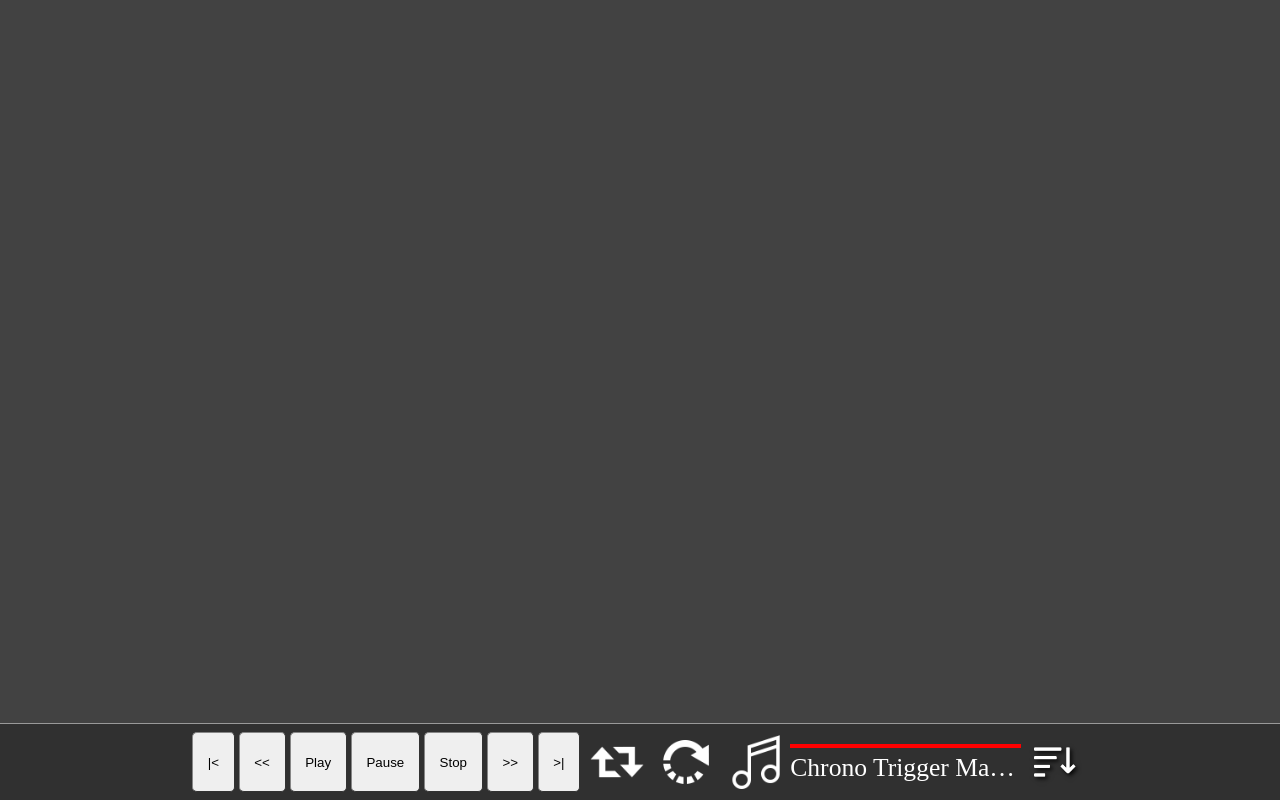
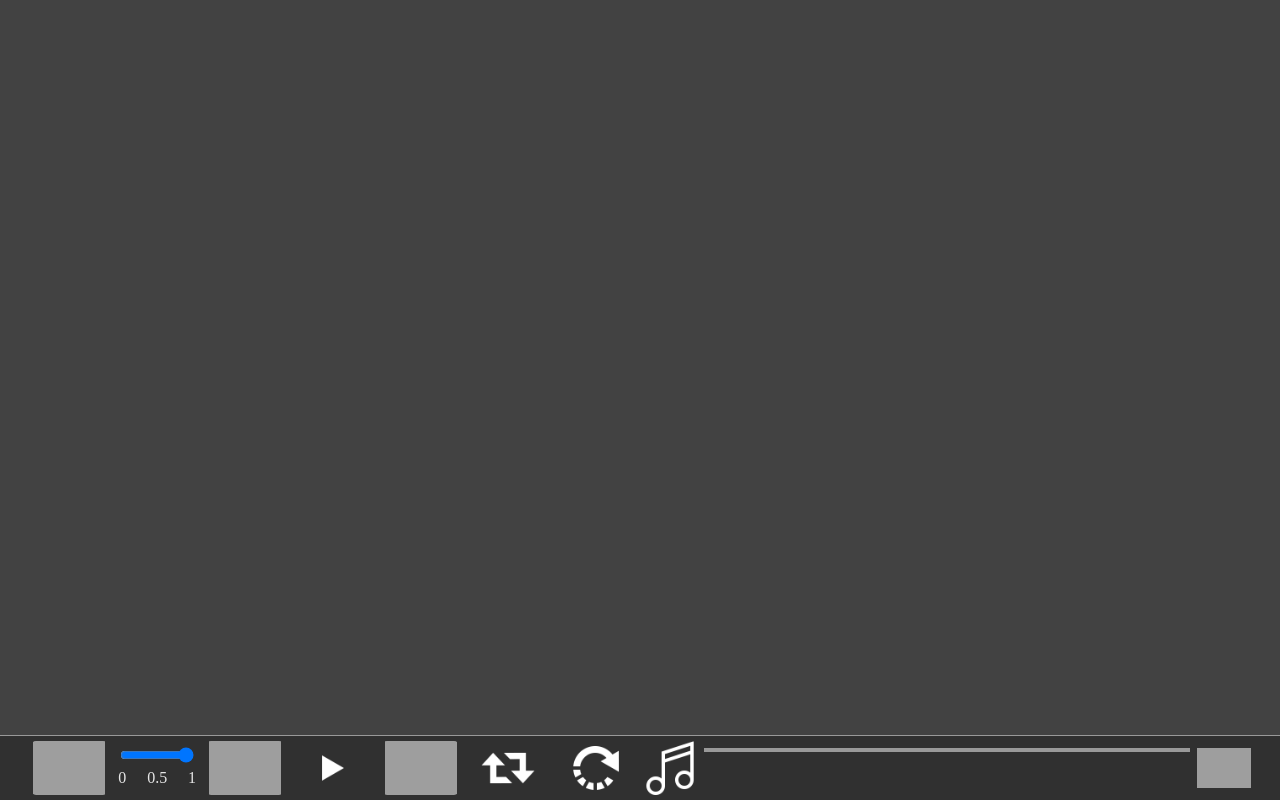
Before and after one commit to KenanTurner/WhoopRadio, a PHP site: page / in a window 1280 px wide. Run offline with PHP 8.4, Linux system fonts and the light colour scheme; grey boxes are pictures that could not be loaded.

Commit message:
Moving to new Dev enviroment

```diff
--- a/css/style.css
+++ b/css/style.css
@@ -4,15 +4,28 @@ body {
 	color: #E6E6E6;
 	font-size: 100%;
 	/* make room for footer */
-	margin-bottom: 62px;
+	margin-bottom: 65px;
+}
+.controls-container {
+	box-sizing: border-box;
+	display: flex;
+	width: 100%;
+	margin-left: auto;
+	margin-right: auto;
+	padding-left: 2%;
+	padding-right: 2%;
+	align-items: center;
+	flex-wrap: wrap-reverse;
+}
+.controls-container > *{
+	box-sizing: border-box;
+	flex-grow: 1;
+	flex-basis: 50%;
+	min-width: 540px;
 }
 .controls {
 	display: flex;
 	justify-content: space-evenly;
-	padding: 6px;
-	max-width: 900px;
-	margin-left: auto;
-	margin-right: auto;
 }
 .controls > *{ /*selects all children*/
 	padding: 12px;
@@ -27,6 +40,30 @@ body {
 	color: white;
 	border-color: white;
 	border-style: solid;
+}
+.controls-container .track:hover {
+	background: unset;
+}
+#volume-container {
+	display: flex;
+	flex-wrap: wrap;
+}
+#volume-container > *:first-child {
+	width: 100%;
+	flex-basis: 100%;
+}
+#volume-container > *:nth-child(3) {
+	margin-left:auto;
+	margin-right:auto;
+}
+.track > #progress-container{
+	flex-grow: 1;
+}
+.track > #current-track-img{
+	margin-right: 4px;
+}
+.track > #queue{
+	margin-left: 4px;
 }
 .playing {
 	background-image: linear-gradient(to right, #0000FF , #FF0000);
@@ -56,7 +93,10 @@ footer {
 	padding: 0px;
 	display: flex;
 	cursor: pointer;
-	padding-top: 8px;
+	padding-top: 4px;
+}
+#progress-container > *{
+	pointer-events: none;
 }
 #progress-container .track-title{
 	flex-basis: 100%;
@@ -66,7 +106,7 @@ footer {
 	margin-top: auto;
 	margin-bottom: auto;
 	height: 4px;
-	width: 100%;
+	width: 0%;
 }
 #current-duration {
 	background: #999999;
@@ -74,6 +114,7 @@ footer {
 	margin-bottom: auto;
 	flex-grow: 1;
 	height: 4px;
+	width: 100%;
 }
 
 /* Album related css below */
@@ -132,6 +173,7 @@ footer {
 	/*max-width: 900px;*/
 	margin-left: auto;
 	margin-right: auto;
+	padding-bottom: 10px;
 }
 .track-container > *{
 	max-height: 60px;
@@ -148,6 +190,7 @@ footer {
 	height: 60px;
 	box-sizing: border-box;
 	padding: 3px;
+	flex-shrink: 0;
 }
 .track-img {
 	height: 100%;
@@ -161,7 +204,7 @@ footer {
 	padding-left: 10px;
 	display: flex;
 	flex-direction: column;
-	max-width: 80%;
+	min-width: 10%;
 	margin-right: auto;
 }
 .track-title {
@@ -177,7 +220,7 @@ footer {
 	text-overflow: ellipsis;
 	white-space: nowrap;
 }
-.track:hover:not(.album-header){
+.track:hover{
 	background-color: rgba(0, 0, 0, 0.2);
 }
 
@@ -187,6 +230,9 @@ footer {
 		border-style: solid;
 		border-width: 0px;
 		border-bottom-width: 1px;
+}
+.album-header:hover{
+	background: unset;
 }
 /*.album-header >:nth-child(n+3):not(.bg-img-container) {
 		margin-left: auto;
@@ -218,3 +264,10 @@ footer {
     background-size: cover;
     z-index: -1;
 }
+.queue-title {
+	color: #ffffff;
+	font-size: 250%;
+	overflow: hidden;
+	text-overflow: ellipsis;
+	white-space: nowrap;
+}
--- a/index.html
+++ b/index.html
@@ -9,32 +9,45 @@
 	</head>
 	<body>
 		<footer>
-
-			<div class="track-container" id="footer-track-container"></div>
-			<div id="controls" class="controls">
-				<button id="previous">|<</button>
-				<button id="backward"><<</button>
-				<button id="play">Play</button>
-				<button id="pause">Pause</button>
-				<button id="stop">Stop</button>
-				<button id="forward">>></button>
-				<button id="next">>|</button>
+			<div id="controls" class="controls-container">
+				<div class="controls">
+					<div class="track-img-container" id="upload">
+						<img class="track-img" src="./images/upload-white.png"></img>
+					</div>
+					<div class="track-img-container" id="volume-container">
+						<input type="range" min="0" max="1" value="1" step="0.1" id="volume">
+						<div>0</div>
+						<div>0.5</div>
+						<div>1</div>
+					</div>
+					<div class="track-img-container" id="previous">
+						<img class="track-img" src="./images/previous-white.png"></img>
+					</div>
+					<div class="track-img-container" id="play">
+						<img class="track-img" src="./images/play-white.png"></img>
+					</div>
+					<div class="track-img-container" id="next">
+						<img class="track-img" src="./images/next-white.png"></img>
+					</div>
 					<div class="track-img-container" id="shuffle">
 						<img class="track-img" src="./images/shuffle-white.png"></img>
 					</div>
-				<div class="track-img-container" id="repeat">
+					<div class="track-img-container" id="loop">
 						<img class="track-img" src="./images/loop-white.png"></img>
 					</div>
-				<div class="track-img-container">
+				</div>
+				<div class="track">
+					<div class="track-img-container" id='current-track-img'>
 						<img class="track-img" src="./images/default-white.png"></img>
 					</div>
 					<div id="progress-container">
 						<div id="current-progress"></div>
 						<div id="current-duration"></div>
-					<div class="track-title">Chrono Trigger Main Theme - feat. Steven Feifke (from Chrono Trigger)</div>
+						<div class="track-title" id="current-track-title"><br></div>
 					</div>
-				<div class="track-img-container">
-					<img class="track-img" src="./images/sort-white-drop.png"></img>
+					<div class="track-img-container" id="queue">
+						<img class="track-img" src="./images/queue-white.png"></img>
+					</div>
 				</div>
 			</div>
 		</footer>
--- a/js/main.js
+++ b/js/main.js
@@ -5,14 +5,15 @@ import SC from '../js/plugins/SC/soundcloud.js';
 import VGM from '../js/plugins/VGM/vgm.js';
 import Custom from '../js/custom.js';
 import Album from '../js/custom-album.js';
+import MetaAlbum from '../js/custom-meta.js';
 import MM from '../MetaMusic/src/meta-music.js';
 Object.setPrototypeOf(HTML.Track,Custom); //This is poggers
 Object.setPrototypeOf(HTML.Track.prototype,Custom.prototype); //Like super poggers
-Object.setPrototypeOf(MM,Album); //This is poggers
-Object.setPrototypeOf(MM.prototype,Album.prototype); //Like super poggers
+Object.setPrototypeOf(MM,MetaAlbum); //This is poggers
+Object.setPrototypeOf(MM.prototype,MetaAlbum.prototype); //Like super poggers
 
 //Now it goes HTML.Track > Custom > Track
-let imports = [HTML,YT,BC,SC,VGM,Custom,Album,MM];
+let imports = [HTML,YT,BC,SC,VGM,Custom,Album,MM,MetaAlbum];
 function map(arr,obj={},f=function(i){return i}){arr.forEach(function(i){if(i.name) this[i.name] = f(i)}.bind(obj));return obj;}
 map(imports,window);
 console.log("Loaded");
@@ -28,36 +29,152 @@ mm.subscribe('error',function(err){
 });
 //mm.subscribe('all',function(e){console.log(e)});
 
+let upload_btn = document.getElementById("upload");
+let volume_btn = document.getElementById("volume");
 let previous_btn = document.getElementById("previous");
-let backward_btn = document.getElementById("backward");
 let play_btn = document.getElementById("play");
-let pause_btn = document.getElementById("pause");
-let stop_btn = document.getElementById("stop");
-let forward_btn = document.getElementById("forward");
 let next_btn = document.getElementById("next");
+let shuffle_btn = document.getElementById("shuffle");
+let loop_btn = document.getElementById("loop");
+let current_track_title = document.getElementById('current-track-title');
+let current_track_img = document.getElementById('current-track-img');
 
 let load_promise = mm.waitForEvent('ready');
 
+upload_btn.addEventListener('click',function(){
+	let url = window.prompt("Please enter the url:");
+	try{
+		let tmp = new URL(url);
+		//we need to determine if it is a track for album
+		//let p = [Album._validURL(url),Album._validAlbumURL(url)].filter(Boolean);
+		let isTrack = Album._validURL(url);
+		let isAlbum = Album._validAlbumURL(url);
+		if(isTrack && isAlbum){
+			if(window.confirm('Is this url for a track?')){
+				isAlbum = false;
+			}else if(window.confirm('Is this url for an album?')){
+				isTrack = false;
+			}else{
+				throw new Error("Cancelled");
+			}
+		}
+		if(isTrack){
+			return Album.fetchTrack(url)
+			.then(function(o){
+				if(!current_album || mm.equals(current_album)) return new Promise(function(res,rej){
+					window.alert("Click on any album to add the track");
+					waitForOpen = res
+				}).then(function(){return o});
+				return o;
+			})
+			.then(function(o){
+				let album = albums.find(function(a){
+					return a.equals(current_album);
+				});
+				let obj = album.toJSON();
+				obj.tracks.push(o);
+				return Album.uploadAlbum(obj)
+				.then(function(obj){
+					let pred = album.equals(current_album);
+					album.push(o);
+					if(pred){
+						Album.onClose(current_album);
+						current_album = album;
+						Album.onOpen(current_album);
+					}
+					return obj;
+				});
+			}).then(function(o){
+				console.log("Uploaded:",o);
+				window.alert("Upload Completed!");
+			});
+		}
+		if(isAlbum){
+			return Album.fetchAlbum(url)
+			.then(function(o){
+				return Album.uploadAlbum(o)
+				.then(function(obj){
+					let album = new Album(obj);
+
+					let index = albums.findIndex(function(a){
+						return a.title === obj.title && a.src === obj.src;
+					});
+					if(index === -1){
+						albums.push(album);
+					}else{
+						console.log(albums[index],current_album);
+						let pred = albums[index].equals(current_album);
+						albums[index] = album;
+						if(pred){
+							Album.onClose(current_album);
+							current_album = album;
+							Album.onOpen(current_album);
+						}
+					}
+					updateAlbums();
+					return obj;
+				});
+			}).then(function(o){
+				console.log("Uploaded:",o);
+				window.alert("Upload Completed!");
+			});
+		}
+		throw new Error("Invalid url");
+	}catch(e){
+		console.error(e);
+		window.alert("Upload Failed!");
+	}
+});
+volume_btn.addEventListener('change',function(e){
+	load_promise.then(mm.chain('setVolume',this.value));
+});
 previous_btn.addEventListener('click',function(){
 	load_promise.then(mm.chain('next',-1));
 });
-backward_btn.addEventListener('click',function(){
-	load_promise.then(mm.chain('fastForward',-5));
-});
 play_btn.addEventListener('click',function(){
-	load_promise.then(mm.chain('play'));
-});
-pause_btn.addEventListener('click',function(){
-	load_promise.then(mm.chain('pause'));
-});
-stop_btn.addEventListener('click',function(){
-	load_promise.then(mm.chain('stop'));
-});
-forward_btn.addEventListener('click',function(){
-	load_promise.then(mm.chain('fastForward',5));
+	if(mm._status.paused){
+		load_promise.then(mm.chain('play'));
+	}else{
+		load_promise.then(mm.chain('pause'));
+	}
 });
 next_btn.addEventListener('click',function(){
 	load_promise.then(mm.chain('next',1));
+});
+shuffle_btn.addEventListener('click',function(){
+	if(mm._status.shuffled){
+		load_promise.then(mm.chain('unshuffle'));
+	}else{
+		load_promise.then(mm.chain('shuffle'));
+	}
+});
+loop_btn.addEventListener('click',function(){
+	mm._status.repeat = !mm._status.repeat;
+	if(mm._status.repeat){
+		loop_btn.children[0].src = './images/loop-highlight.png';
+	}else{
+		loop_btn.children[0].src = './images/loop-white.png';
+	}
+});
+mm.subscribe('volumechange',function(e){
+	if(mm._status.volume !== volume_btn.value) volume_btn.value = mm._status.volume;
+});
+mm.subscribe('play',function(e){
+	play_btn.children[0].src = './images/pause-white.png';
+});
+mm.subscribe('pause',function(e){
+	play_btn.children[0].src = './images/play-white.png';
+});
+mm.subscribe('shuffle',function(e){
+	if(mm.length != 0) shuffle_btn.children[0].src = './images/shuffle-highlight.png';
+});
+mm.subscribe('sort',function(e){
+	shuffle_btn.children[0].src = './images/shuffle-white.png';
+});
+mm.subscribe('loaded',function(e){
+	current_track_title.innerText = mm._track.title;
+	current_track_title.title = mm._track.title;
+	current_track_img.children[0].src = mm._track.artwork_url || './images/default-white.png';
 });
 
 let previous_track = undefined;
@@ -68,9 +185,11 @@ mm.subscribe('loaded',function(e){
 });
 
 let progress_div = document.getElementById('current-progress');
+let duration_div = document.getElementById('current-duration');
 mm.subscribe('timeupdate',function(e){
 	let p = 100*mm._status.time/mm._status.duration;
 	progress_div.style.width = String(p)+"%";
+	duration_div.style.width = String(100-p)+"%";
 });
 
 //make progress bar clickable
@@ -99,7 +218,9 @@ Album.onClose = function(a){
 	});
 	parent.remove();
 }
+let waitForOpen = undefined;
 Album.onOpen = function(a){
+	if(waitForOpen && !a.equals(mm)) waitForOpen();
 	window.scrollTo(0, 0);
 	album_track_container.appendChild(a.toTrackContainer());
 	a.tracks.forEach(function(t){
@@ -113,6 +234,7 @@ Album.onLoad = function(a){
 	if(mm._track) mm.stop();
 	mm.clear();
 	mm.push(a);
+	mm.sort();
 	mm.load(a.tracks[0])
 	.then(mm.chain('play'));
 }
@@ -133,9 +255,16 @@ function historyChange(e){
 		if(mm.equals(e.state)) current_album=mm;
 		if(!current_album){
 			console.log("Disappearing album:",e.state);
-			if(e.state.title != mm.title) return; //I could make a new album here
-			mm.push(...e.state.tracks);
-			current_album = mm;
+			if(e.state.title === mm.title){
+				mm.push(...e.state.tracks);
+				current_album = mm;
+			}else{
+				let tmp = albums.find(function(a){
+					return a.title === e.state.title;
+				});
+				if(!tmp) return;
+				current_album = tmp;
+			}
 		}
 		Album.onOpen(current_album);
 	}
@@ -158,7 +287,28 @@ Custom.onUnload = function(t){
 		e.classList.remove('playing');
 	});
 }
+Custom.onOpen = function(t){
+	t.elements.forEach(function(e){
+		e.lastChild.style.display = "none"
+		t.toOptions().forEach(function(node){
+			e.appendChild(node);
+		})
+	});
+}
+Custom.onClose = function(t){
+	t.elements.forEach(function(e){
+		while(e.children.length > 3) e.removeChild(e.lastChild)
+		e.lastChild.style.display = "unset"
+	});
+}
+Custom.onAppend = function(t){
+	mm.push(t);
+}
+Custom.onInsert = function(t){
+	mm.insertNext(t);
+}
 function reloadAlbum(e){
+	if(!current_album) return;
 	let a = e.target;
 	if(!current_album.equals(a)) return;
 	Album.onClose(current_album);
@@ -170,19 +320,12 @@ mm.subscribe('clear',reloadAlbum);
 mm.subscribe('shuffle',reloadAlbum);
 mm.subscribe('sort',reloadAlbum);
 
-//keyboard controls
-let keyEvent = function(e,key_code,f,...args){
-	document.addEventListener(e, function(e){
-		if(e.key === key_code && f.name === "") return f(...args);
-		if(e.key === key_code) return mm[f](...args);
-	}, false);
-}
-let keyToggle = function(e,key_code,attr,f,g,...args){
-	document.addEventListener(e, function(e){
-		if(e.key === key_code && mm._status[attr]) return mm[f](...args);
-		if(e.key === key_code && !mm._status[attr]) return mm[g](...args);
-	});
-}
+//open queue when clicked on
+let queue_div = document.getElementById('queue');
+queue_div.addEventListener('click',function(e){
+	if(!mm.equals(current_album)) Album.onClick(mm);
+});
+
 //prevent defaults
 document.addEventListener("keydown", function(e) {
 	if([' ', 'ArrowRight', 'ArrowLeft', 'ArrowDown', 'ArrowUp'].indexOf(e.key) > -1) {
@@ -190,32 +333,46 @@ document.addEventListener("keydown", function(e) {
 	}
 });
 
+let clickBtn = function(div){
+	div.click();
+}
+
+let keyEvent = function(e,key_code,f,...args){
+	document.addEventListener(e, function(e){
+		if(e.key === key_code) return f(...args);
+	}, false);
+}
+
 // handle keyboard events
-keyToggle('keyup',' ','paused','play','pause');
-keyToggle('keyup','s','shuffled','unshuffle','shuffle');
-keyEvent('keyup','.','next',1);
-keyEvent('keyup',',','next',-1);
-keyEvent('keydown','ArrowRight','fastForward',5);
-keyEvent('keydown','ArrowLeft','fastForward',-5);
+keyEvent('keyup',' ',clickBtn,play_btn);
+keyEvent('keyup','s',clickBtn,shuffle_btn);
+keyEvent('keyup','.',clickBtn,next_btn);
+keyEvent('keyup',',',clickBtn,previous_btn);
+keyEvent('keyup','l',clickBtn,loop_btn);
+keyEvent('keydown','ArrowRight',function(){
+	mm.fastForward(5);
+});
+keyEvent('keydown','ArrowLeft',function(){
+	mm.fastForward(-5);
+});
+keyEvent('keyup','0',function(){
+	mm.seek(0);
+});
+
 keyEvent('keyup','ArrowUp',function(){
-	let vol = mm._status.volume+0.1;
-	vol = Math.max(Math.min(vol,1),0)
-	mm.setVolume(vol);
+	//Lol gotta convert from string to number and back again
+	mm.setVolume(mm._status.volume+0.1);
 });
 keyEvent('keyup','ArrowDown',function(){
-	let vol = mm._status.volume-0.1;
-	vol = Math.max(Math.min(vol,1),0)
-	mm.setVolume(vol);
+	mm.setVolume(mm._status.volume-0.1);
 });
 keyEvent('keyup','m',function(){
-	if(mm._status.volume == 0){
+	if(mm._status.volume > 0){
+		mm.setVolume(0);
+	}else{
 		mm.setVolume(1);
-	}else{
- 		mm.setVolume(0);
 	}
 });
-keyEvent('keyup','s','shuffle');
-keyEvent('keyup','0','seek',0);
 
 //Media Session
 if ('mediaSession' in navigator) {
@@ -236,14 +393,28 @@ if ('mediaSession' in navigator) {
 	console.log("mediaSession is unsupported");
 }
 
+function updateAlbums(){
+	albums.sort(function(a,b){
+		if(a.title < b.title) return -1;
+		if(a.title > b.title) return 1;
+		if(a.title === b.title) return 0;
+	})
+	while(album_container.firstChild){
+		album_container.removeChild(album_container.lastChild);
+	}
+	albums.forEach(function(a){
+		album_container.appendChild(a.toHTML());
+	});
+}
+
 //load albums
 fetch("./php/get-albums.php").then(function(r){return r.json()}).then(function(arr){
 	window.albums = [];
 	arr.forEach(function(data){
 		let a = new Album(data);
 		albums.push(a);
-		album_container.appendChild(a.toHTML());
 	});
+	updateAlbums();
 	if(window.history.state){
 		historyChange(window.history);
 	}else if(window.location.hash){
@@ -256,3 +427,9 @@ fetch("./php/get-albums.php").then(function(r){return r.json()}).then(function(a
 		Album.onClick(a); //this will cause problems
 	}
 });
+
+//Fix footer margins
+let controls_div = document.getElementById('controls');
+window.addEventListener('resize', function(){
+	document.body.style.marginBottom = controls_div.clientHeight+"px";
+});
--- a/js/plugins/VGM/vgm.js
+++ b/js/plugins/VGM/vgm.js
@@ -44,6 +44,7 @@ export default class VGM extends HTML{
 	    return r.json();
 	})
     }
+    //TODO allow downloads.khinsider.com
     static _validURL(url){
 	if(!HTML._validURL(url)) return false;
 	let tmp = new URL(url);
--- a/js/plugins/YT/fetch-album.php
+++ b/js/plugins/YT/fetch-album.php
@@ -24,6 +24,10 @@
         $playlist = getYoutubeJson($id,$pageToken);
         $pageToken = $playlist->nextPageToken;
         //array_push($album['data'],$playlist);
+        if(is_null($playlist)){
+            http_response_code(500);
+            exit("Invalid ID!");
+        }
 
         foreach ($playlist->items AS $item){
             if($item->snippet->title=="Private video" or $item->snippet->title=="Deleted video"){
```
Also changed, not shown: js/custom-album.js (+21 -4 lines), js/custom-meta.js (added, +18 -0 lines), js/custom.js (+47 -9 lines), js/plugins/BC/bandcamp.js (+9 -0 lines), js/plugins/BC/fetch-track.php (added, +31 -0 lines), js/plugins/HTML/html.js (+8 -1 lines), js/plugins/SC/soundcloud.js (+23 -0 lines), js/plugins/YT/fetch-track.php (added, +35 -0 lines), js/plugins/YT/youtube.js (+9 -0 lines). Lines whose indentation alone changed are shown as unchanged.
